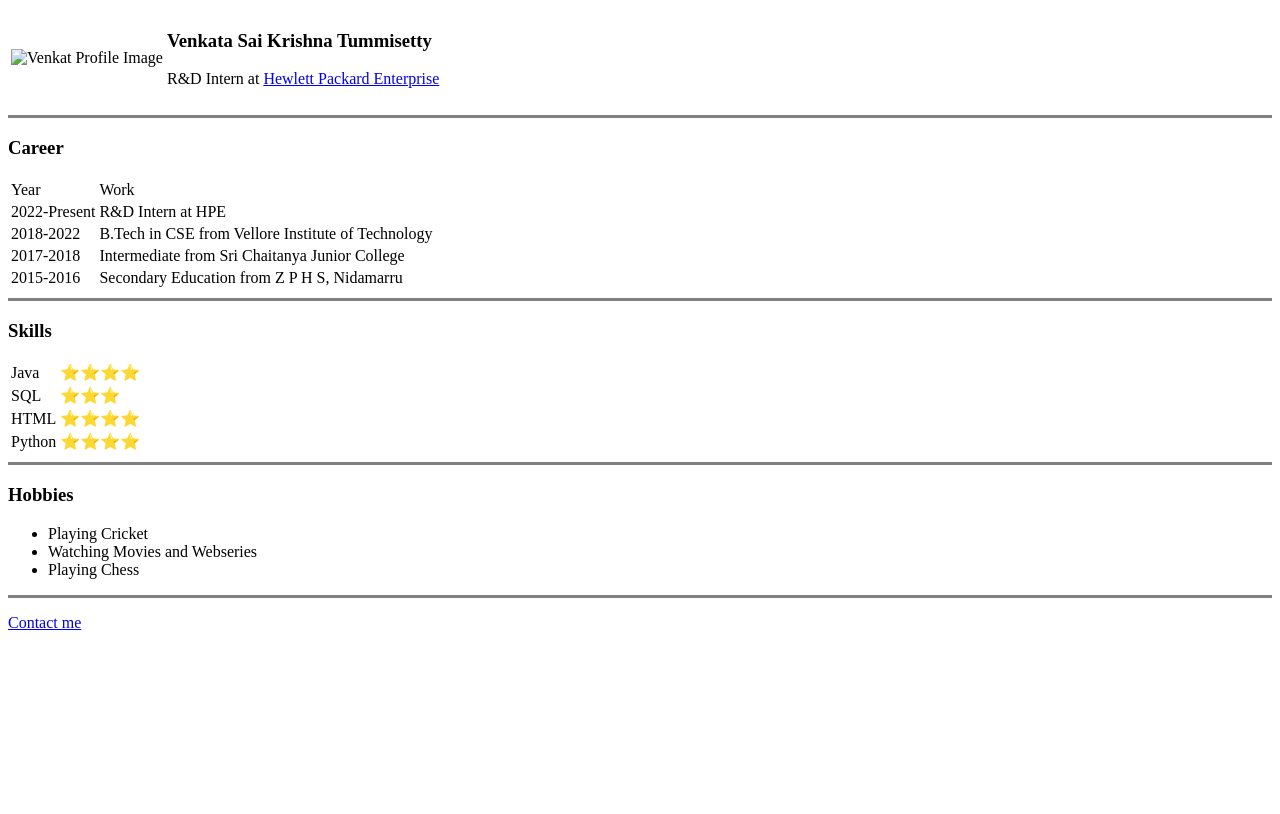
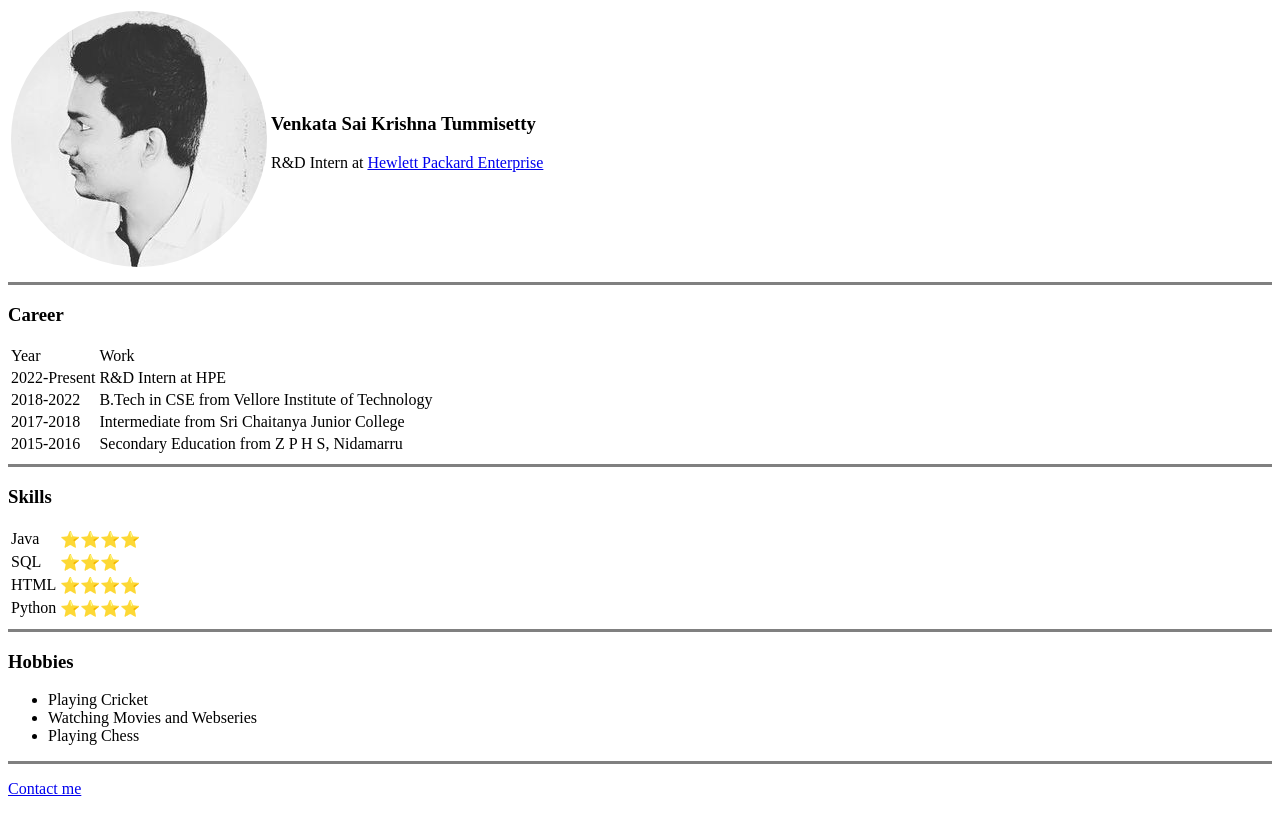
Before and after one commit to saikris1124/cv, a plain HTML site: page index.html in a window 1280 px wide. Drawn offline with Linux system fonts and the light colour scheme.

Commit message:
Update index.html

```diff
--- a/index.html
+++ b/index.html
@@ -10,7 +10,7 @@
     <body>
         <table cell-spacing="20">
             <tr>
-                <td><img src="/images/profileimg.jpg" alt="Venkat Profile Image"></td>
+                <td><img src="profileimg.jpg" alt="Venkat Profile Image"></td>
                 <td>
                     <h3>Venkata Sai Krishna Tummisetty</h3>
                     <p>R&D Intern at <a href="https://www.hpe.com/in/en/home.html">Hewlett Packard Enterprise</a> </p>
```
